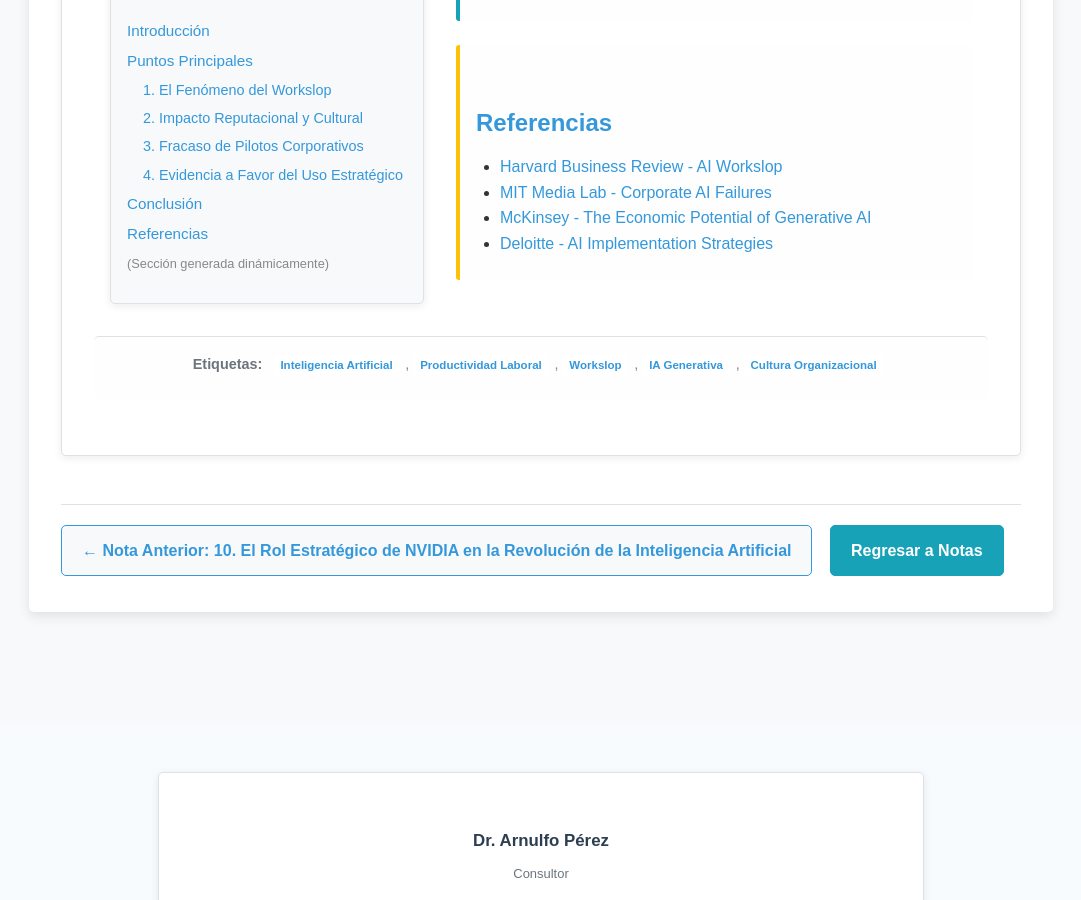
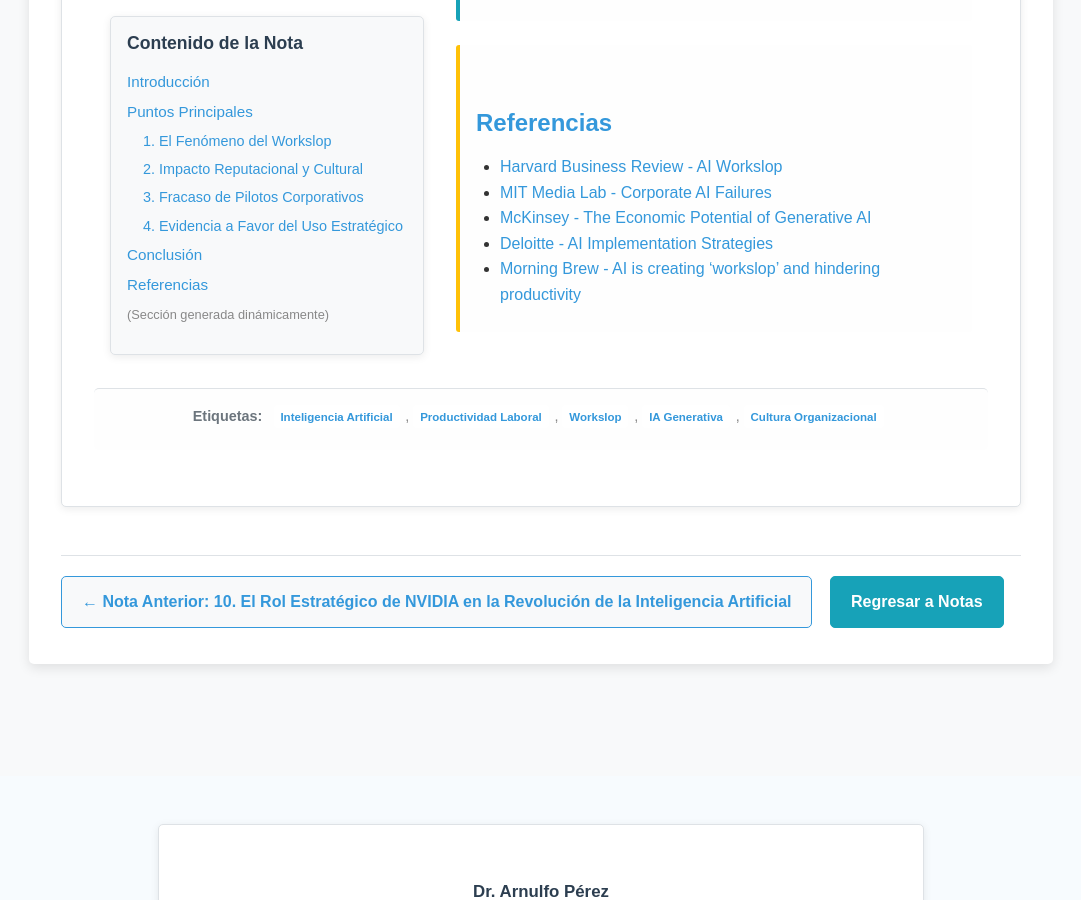
Before and after one commit to ArnulfoPerez/impacto_ai, a Jekyll site: the page built from _notes/workslop.md, in a window 1280 px wide and 900 px high, scrolled down 3068 px. Shown: the whole window, without its empty margins (99-1180 px from the left). Built offline with Jekyll 4.4.1, drawn with Linux system fonts in a browser that asks for light colours.

Commit message:
Add new article link about AI and productivity

```diff
--- a/_notes/workslop.md
+++ b/_notes/workslop.md
@@ -21,6 +21,7 @@ references: |
   - [MIT Media Lab - Corporate AI Failures](https://www.media.mit.edu/articles/why-95-percent-of-corporate-ai-pilots-fail/)
   - [McKinsey - The Economic Potential of Generative AI](https://www.mckinsey.com/featured-insights/generative-ai)
   - [Deloitte - AI Implementation Strategies](https://www2.deloitte.com/global/en/pages/about-deloitte/articles/artificial-intelligence.html)
+  - [Morning Brew - AI is creating ‘workslop’ and hindering productivity](https://www.morningbrew.com/stories/2025/09/25/ai-is-creating-workslop-and-hindering-productivity)
 tags:
   - Inteligencia Artificial
   - Productividad Laboral
```
